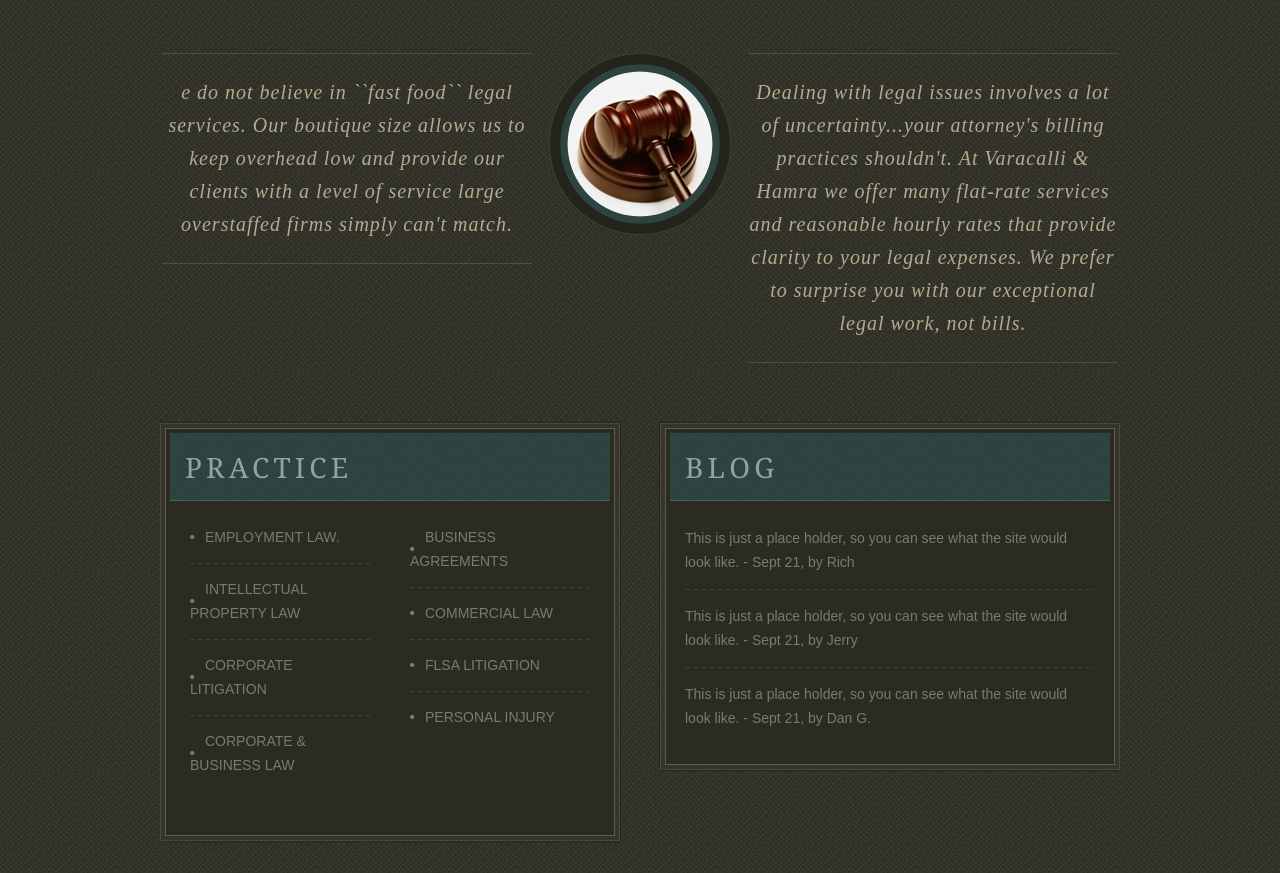
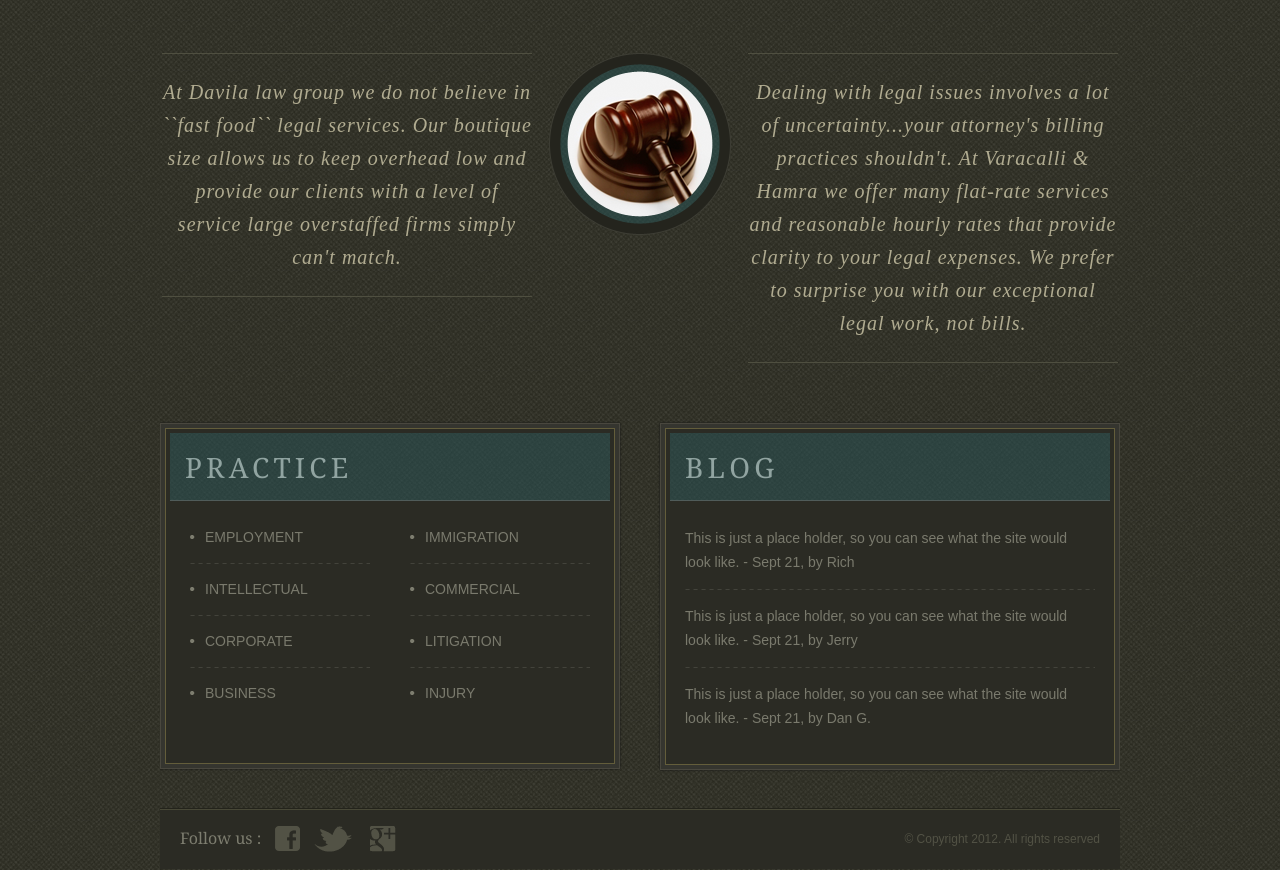
Before and after one commit to davilalaw/davilalaw.github.io, a website: page index.html in a window 1280 px wide. Shown: the part 729-1602 px from the top of the page. Drawn offline with Linux system fonts and the light colour scheme.

Commit message:
added descr on home page

```diff
--- a/index.html
+++ b/index.html
@@ -50,7 +50,7 @@
 			</div>
 			<div class="body">
 				<p>
-					e do not believe in ``fast food`` legal services. Our boutique size allows us to keep overhead low and provide our clients with a level of service large overstaffed firms simply can't match.
+					At Davila law group we do not believe in ``fast food`` legal services. Our boutique size allows us to keep overhead low and provide our clients with a level of service large overstaffed firms simply can't match.
 				</p>
 				<img src="images/hammer.png" alt="">
 				<p>
@@ -63,30 +63,30 @@
 						<h2>Practice</h2>
 						<ul>
 							<li>
-								<a href="#">EMPLOYMENT LAW.</a>
+								<a href="#">EMPLOYMENT</a>
 							</li>
 							<li>
-								<a href="#">INTELLECTUAL PROPERTY LAW</a>
+								<a href="#">INTELLECTUAL</a>
 							</li>
 							<li>
-								<a href="#">CORPORATE LITIGATION</a>
+								<a href="#">CORPORATE </a>
 							</li>
 							<li>
-								<a href="#">CORPORATE & BUSINESS LAW</a>
+								<a href="#">BUSINESS</a>
 							</li>
 						</ul>
 						<ul>
 							<li>
-								<a href="#">BUSINESS AGREEMENTS</a>
+								<a href="#">IMMIGRATION</a>
 							</li>
 							<li>
-								<a href="#">COMMERCIAL LAW</a>
+								<a href="#">COMMERCIAL</a>
 							</li>
 							<li>
-								<a href="#">FLSA LITIGATION</a>
+								<a href="#">LITIGATION</a>
 							</li>
 							<li>
-								<a href="#">PERSONAL INJURY</a>
+								<a href="#">INJURY</a>
 							</li>
 						</ul>
 					</div>
```
